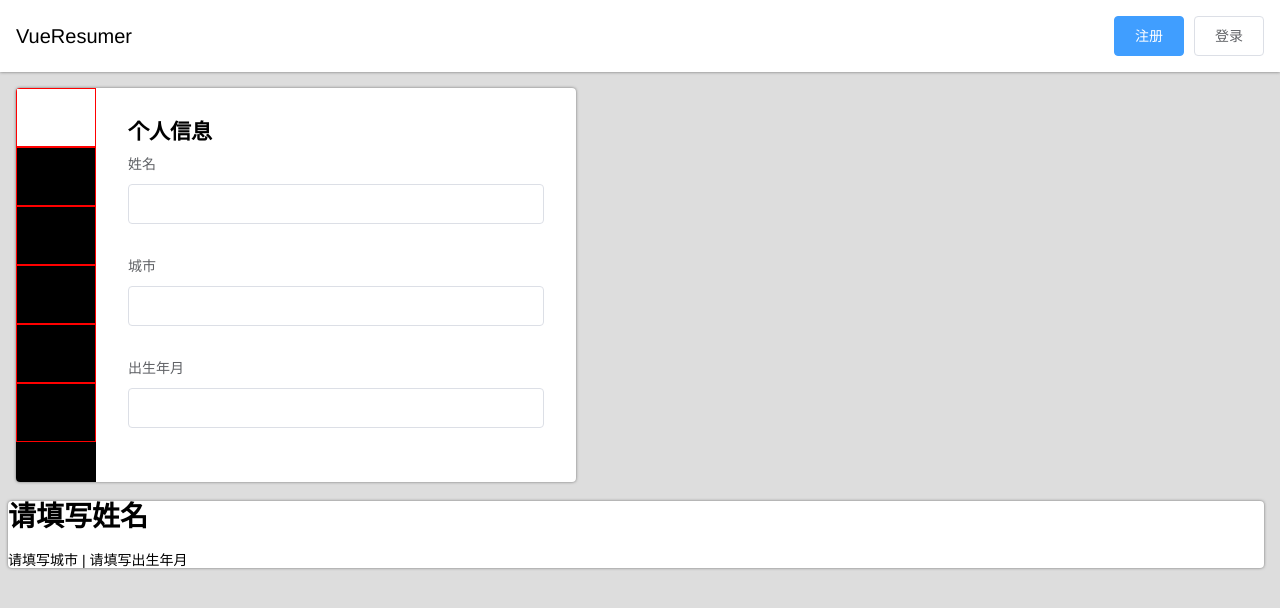
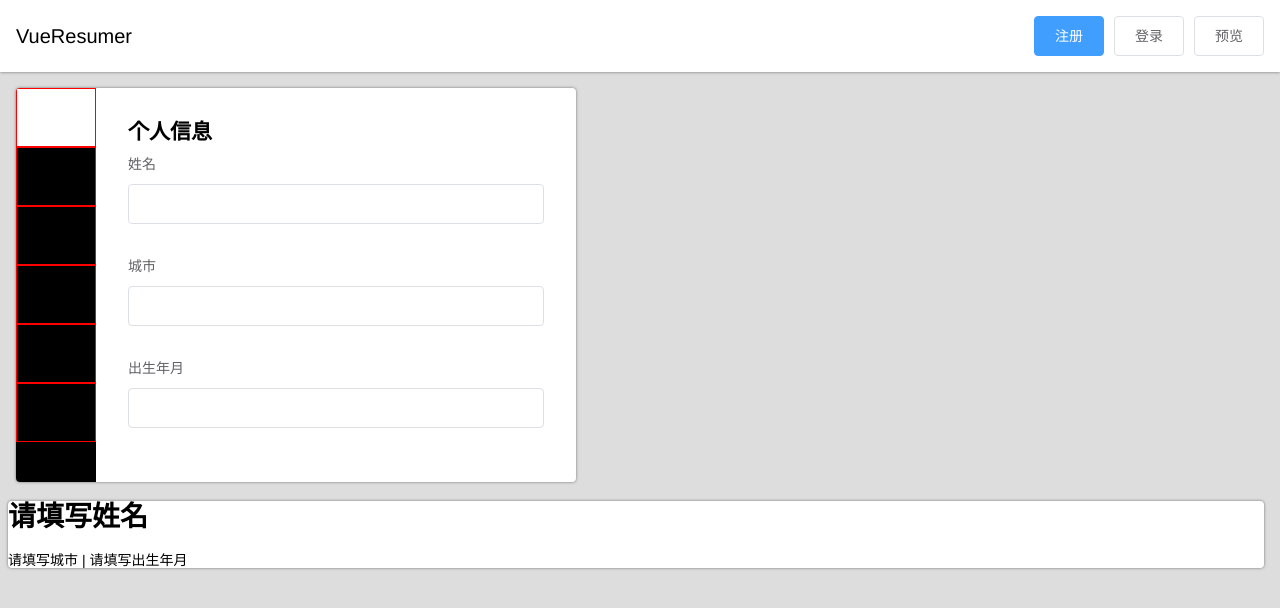
Before and after one commit to weiyanqin/vue-onlineResumeEditor, a Vue app: page / in a window 1280 px wide. Shown: the top 608 px of the page. Built offline with nearby package versions, Linux system fonts and the light colour scheme.

Commit message:
添加预览功能

```diff
--- a/src/App.vue
+++ b/src/App.vue
@@ -1,6 +1,6 @@
 <template>
-  <div id="app">
-    <Topbar class="topbar"/>
+  <div id="app" v-bind:class="{previewMode: previewMode}">
+    <Topbar class="topbar" v-on:preview="preview"/>
     <main>
       <Editor v-bind:resume="resume" class="editor"/>
       <Preview v-bind:resume="resume" class="preview"/>
@@ -17,6 +17,7 @@ import Preview from "./components/Preview";
 export default {
   data() {
     return {
+      previewMode: false,
       resume: {
         profile: { name: "", city: "", birth: "" },
         workHistory: [{ company: "", content: "" }],
@@ -27,7 +28,11 @@ export default {
       }
     };
   },
-  name: "App",
+  methods: {
+    preview(){
+      this.previewMode = true
+    }
+  },
   components: {
     Topbar,
     Editor,
@@ -84,4 +89,14 @@ main {
     border-radius: 4px;
   }
 }
+.previewMode > #topbar{
+  display: none;
+}
+.previewMode > #editor{
+  display: none;
+}
+.previewMode > #preview{
+  max-width: 800px;
+  margin: 32px auto;
+}
 </style>
--- a/src/components/Topbar.vue
+++ b/src/components/Topbar.vue
@@ -6,12 +6,13 @@
         <div class="actions">
             <el-button type="primary">注册</el-button>
             <el-button>登录</el-button>
+            <el-button v-on:click="preview">预览</el-button>
         </div>
     </div>
 
 </template>
 
-<style>
+<style lang="scss">
 #topbar {
   display: flex;
   justify-content: space-between;
@@ -20,3 +21,13 @@
   font-size: 20px;
 }
 </style>
+
+<script>
+export default {
+    methods: {
+        preview(){
+            this.$emit('preview')
+        }
+    }
+}
+</script>
```
